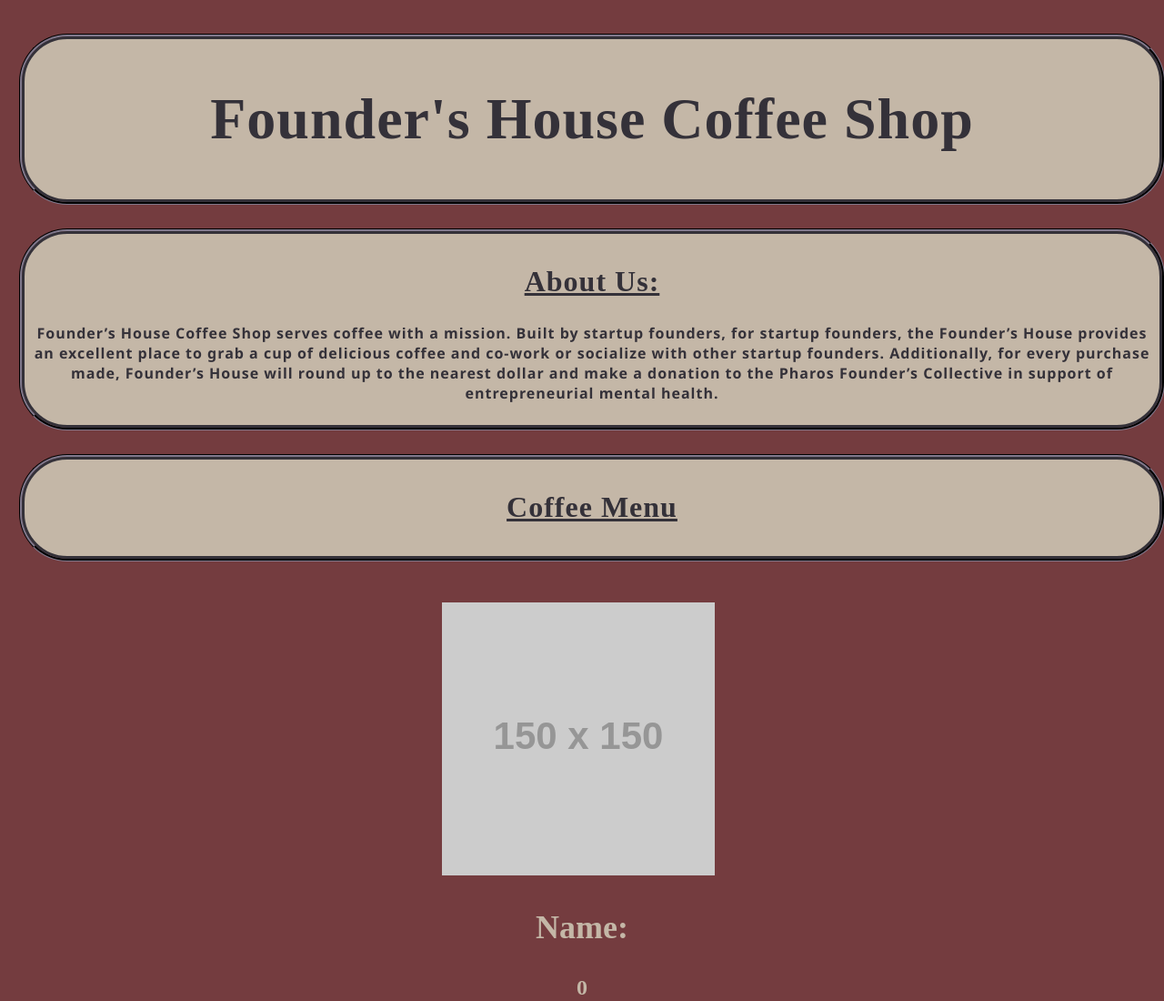
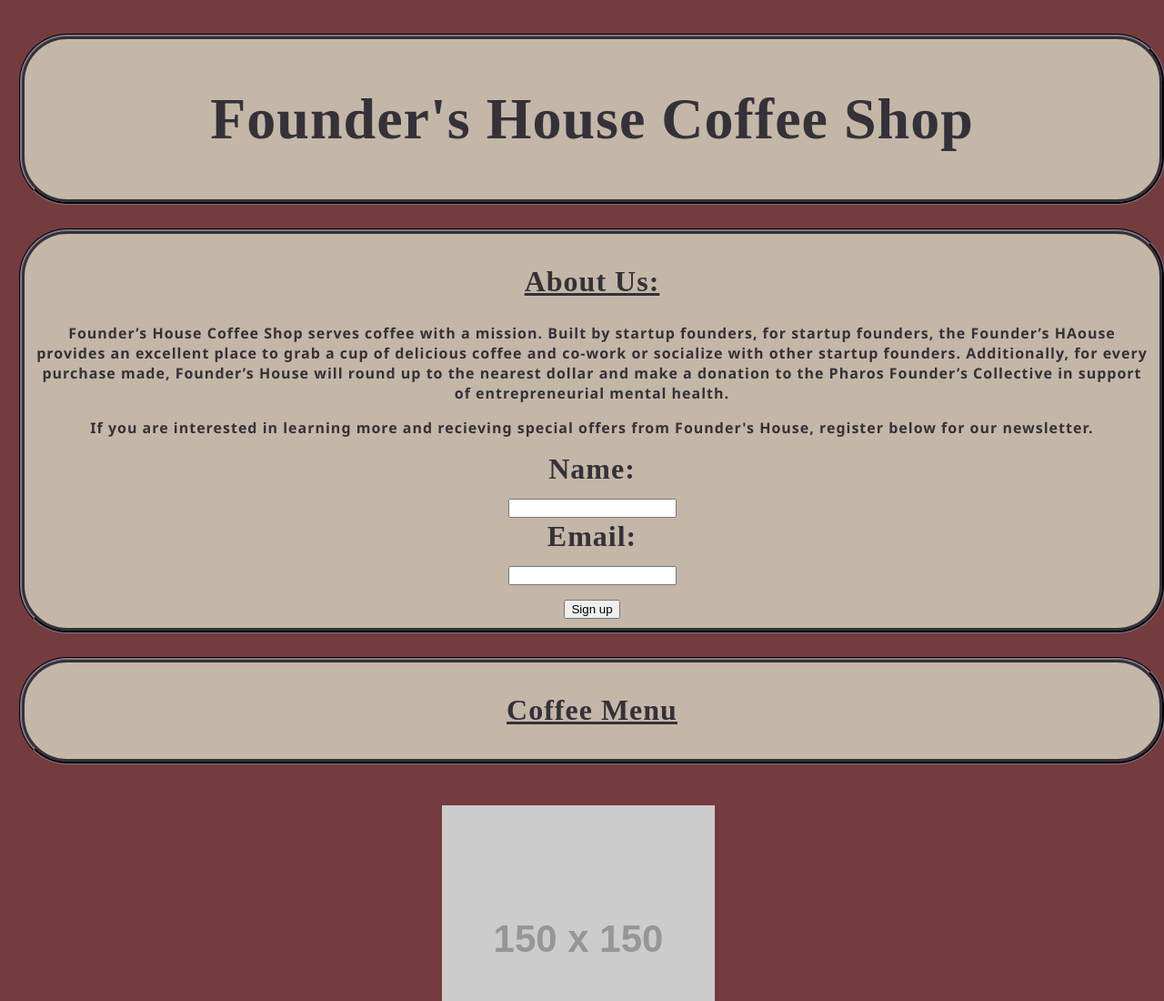
Before and after one commit to mplisco/Coffee_Shop, a plain HTML site: page index.html in a window 1280 px wide. Shown: the top 1100 px of the page at 91% size. Drawn offline with Linux system fonts and the light colour scheme; no server answers; placeholder pictures from the web are drawn by us.

Commit message:
newsletter signup

```diff
--- a/index.html
+++ b/index.html
@@ -16,8 +16,22 @@
   <!-- About Us-->
   <header>
     <h2>About Us:</h2>
-  <p>Founder’s House Coffee Shop serves coffee with a mission. Built by startup founders, for startup founders, the Founder’s House provides an excellent place to grab a cup of delicious coffee and co-work or socialize with other startup founders. Additionally, for every purchase made, Founder’s House will round up to the nearest dollar and make a donation to the Pharos Founder’s Collective in support of entrepreneurial mental health.</p>
-  </header>
+  <p>Founder’s House Coffee Shop serves coffee with a mission. Built by startup founders, for startup founders, the Founder’s HAouse provides an excellent place to grab a cup of delicious coffee and co-work or socialize with other startup founders. Additionally, for every purchase made, Founder’s House will round up to the nearest dollar and make a donation to the Pharos Founder’s Collective in support of entrepreneurial mental health.</p>
+  <p> If you are interested in learning more and recieving special offers from Founder's House, register below for our newsletter.</p>
+
+  <form action=“/signup” method=“post”>
+    <label for=“name”>Name:</label><br>
+    <input type=“text” id=“name” name=“name”><br>
+    <label for=“email”>Email:</label><br>
+    <input type=“email” id=“email” name=“email”><br>
+    <button type=“submit” id="sign-up">Sign up</button>
+  </form>
+</header>
+
+<!-- Register for Newsletter-->
+
+
+
   <!--Coffee Menu-->
   <header><h2>Coffee Menu</h2></header>
   <div id="coffee-menu">
--- a/src/index.js
+++ b/src/index.js
@@ -19,6 +19,12 @@
     }
 
     getData();
+
+    const signUpBtn = document.querySelector('#sign-up')
+    signUpBtn.addEventListener("click", (e) => {
+        e.preventDefault();
+        alert('You have successfully signed up for the Founder\'s House Mailing List!');
+    })
 
     const coffeeMenuDiv = document.querySelector("div#coffee-menu");
 
```
